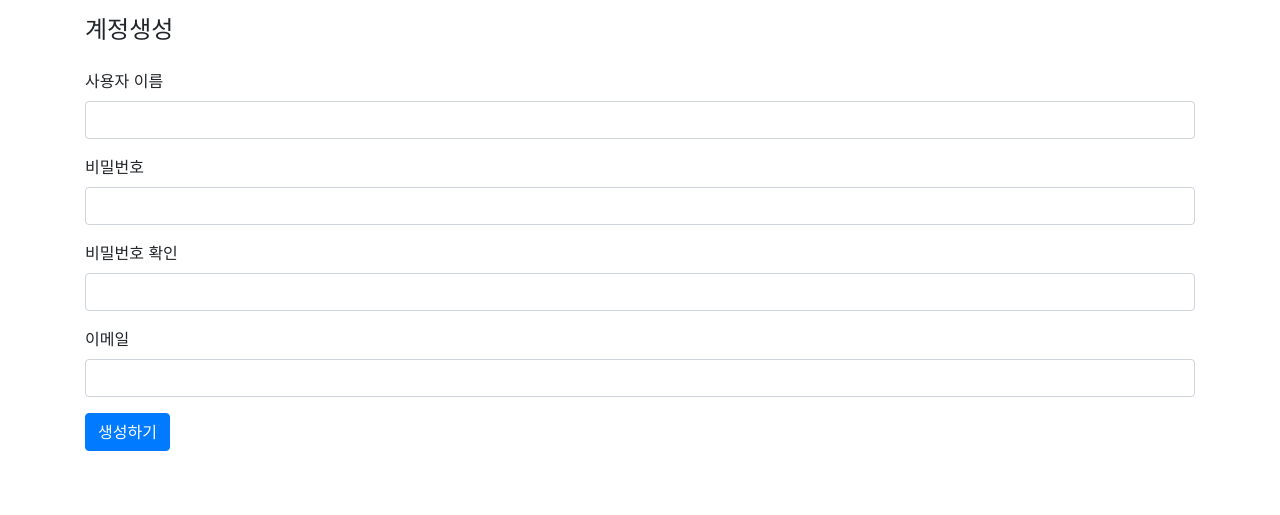
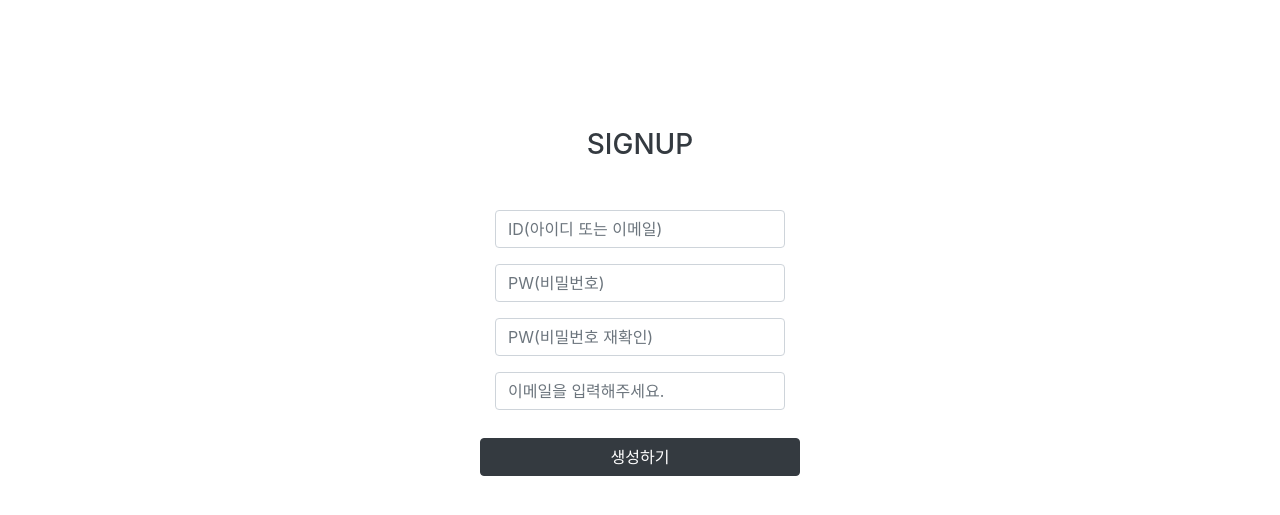
Before and after one commit to KDT-Fusion-Project-6/IoT_web, a Django app: template templates/login/signup.html in a window 1280 px wide. Shown: the part 56-571 px from the top of the page. Run offline with Django 3.2, Linux system fonts and the light colour scheme; the template is opened without the code that fills it, so the values that code supplies are empty; some libraries are stand-ins or nearby versions.

Commit message:
login,signup(html/views.py/urls,수정, form_error수정,

```diff
--- a/login/urls.py
+++ b/login/urls.py
@@ -8,6 +8,7 @@ from . import views
 app_name ='login'
 
 urlpatterns = [
+    path('', views.index, name='index'),
     path('login/',auth_views.LoginView.as_view(template_name='login/login.html'),name='login'),
     path('logout/', auth_views.LogoutView.as_view(), name='logout'),
     path('signup/', views.signup, name='signup'),
--- a/main/settings.py
+++ b/main/settings.py
@@ -103,9 +103,10 @@ AUTH_PASSWORD_VALIDATORS = [
 # Internationalization
 # https://docs.djangoproject.com/en/4.0/topics/i18n/
 
-LANGUAGE_CODE = 'en-us'
+LANGUAGE_CODE = 'ko'
 
-TIME_ZONE = 'UTC'
+TIME_ZONE = 'Asia/Seoul'
+
 
 USE_I18N = True
 
--- a/templates/base.html
+++ b/templates/base.html
@@ -5,7 +5,6 @@
     <head>
         <meta charset="utf-8">
         <meta name="viewport" content="width=device-width, initial-scale=1, shrink-to-fit=no">
-        <link rel="stylesheet" href="https://use.fontawesome.com/releases/v5.7.0/css/all.css" integrity="sha384-lZN37f5QGtY3VHgisS14W3ExzMWZxybE1SJSEsQp9S+oqd12jhcu+A56Ebc1zFSJ" crossorigin="anonymous" />
         <link rel="stylesheet" type="text/css" href="{% static 'bootstrap.min.css' %}" />
         <link rel="stylesheet" type="text/css" href="{% static 'style.css' %}" />
         <link href="https://cdn.jsdelivr.net/npm/simple-datatables@latest/dist/style.css" rel="stylesheet" />
@@ -18,7 +17,7 @@
         <div class="container-fluid">
             <ul class="navbar-nav">
             <li class="nav-item">
-                <a class="nav-link active" href="#">TO-DY</a>
+                <a class="nav-link active" href="{% url 'login:index' %}">TO-DY</a>
             </li>
             <li class="nav-item">
                 <a class="nav-link" href="{% url 'closet:index' %}">옷장</a>
--- /dev/null
+++ b/templates/error/form_error.html
@@ -0,0 +1,12 @@
+{% if form.errors %} {% for field in form %} {% for error in field.errors %}
+<!-- 필드 오류를 출력한다. -->
+<div class="alert alert-danger">
+  <strong>{{ field.label }}</strong>
+  {{ error }}
+</div>
+{% endfor %} {% endfor %} {% for error in form.non_field_errors %}
+<!-- 넌필드 오류를 출력한다. -->
+<div class="alert alert-danger">
+  <strong>{{ error }}</strong>
+</div>
+{% endfor %} {% endif %}
--- a/templates/login/signup.html
+++ b/templates/login/signup.html
@@ -1,36 +1,52 @@
 {% extends "base.html" %}
-
 {% block content %}
 {% include "base.html" %}
-<div class="container my-3">
-    <div class="row my-3">
-        <div class="col-4">
-        <h4>계정생성</h4>
+<div class="login-form " style="margin-top: 10%; "align="center">
+  <h3 class="mb-5">
+    <p class="text-dark login" style="text-align: center;">SIGNUP</p>
+  </h3>
+  <form method="post" class="post-form my-3">
+    {% csrf_token %} {% include "error/form_error.html" %}
+    <div class="form-group col-sm-3">
+      <input
+          type="text"
+          class="form-control"
+          name="username"
+          id="username"
+          value="{{ form.username.value|default_if_none:'' }}"
+          placeholder="ID(아이디 또는 이메일)" />
     </div>
+    <div class="form-group col-sm-3">
+      <input
+          type="password"
+          class="form-control"
+          name="password1"
+          id="password1"
+          value="{{ form.password1.value|default_if_none:'' }}"
+          placeholder="PW(비밀번호)"
+      />
     </div>
-        <form method="post" class="post-form">
-        {% csrf_token %}
-        <div class="form-group">
-        <label for="username">사용자 이름</label>
-        <input type="text" class="form-control" name="username"
-        id="username" value="{{ form.username.value|default_if_none:'' }}">
+    <div class="form-group col-sm-3">
+      <input
+          type="password"
+          class="form-control"
+          name="password2"
+          id="password2"
+          value="{{ form.password2.value|default_if_none:'' }}"
+          placeholder="PW(비밀번호 재확인)" />
     </div>
-        <div class="form-group">
-            <label for="password1">비밀번호</label>
-            <input type="password" class="form-control" name="password1"
-            id="password1" value="{{ form.password1.value|default_if_none:'' }}">
+    <div class="form-group col-sm-3">
+      <input
+          type="text"
+          class="form-control"
+          name="email"
+          id="email"
+          value="{{ form.email.value|default_if_none:'' }}"
+          placeholder="이메일을 입력해주세요."
+      />
     </div>
-            <div class="form-group">
-            <label for="password2">비밀번호 확인</label>
-            <input type="password" class="form-control" name="password2"
-            id="password2" value="{{ form.password2.value|default_if_none:'' }}">
-            </div>
-            <div class="form-group">
-            <label for="email">이메일</label>
-            <input type="text" class="form-control" name="email" id="email"
-            value="{{ form.email.value|default_if_none:'' }}">
-            </div>
-        <button type="submit" class="btn btn-primary">생성하기</button>
+    <button type="submit" class="btn btn-dark col-sm-3" style="margin-top: 1%;">생성하기</button>
+    <div class="sns-btn col-6">
   </form>
 </div>
 {% endblock %}
```
Also changed, not shown: login/views.py (+4 -4 lines), requirements.txt (added, +8 -0 lines), templates/login/login.html (+17 -18 lines), db.sqlite3, user/migrations/0007_auto_20220527_1051.py (added). Lines whose indentation alone changed are shown as unchanged.
